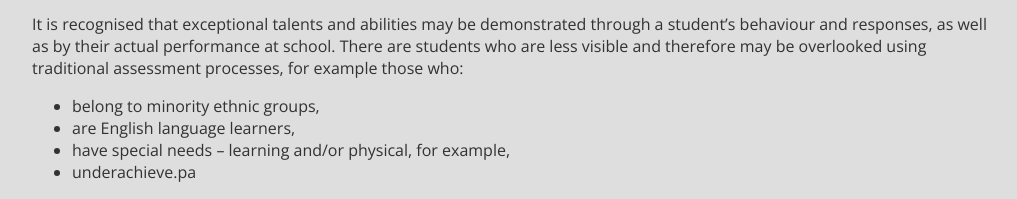
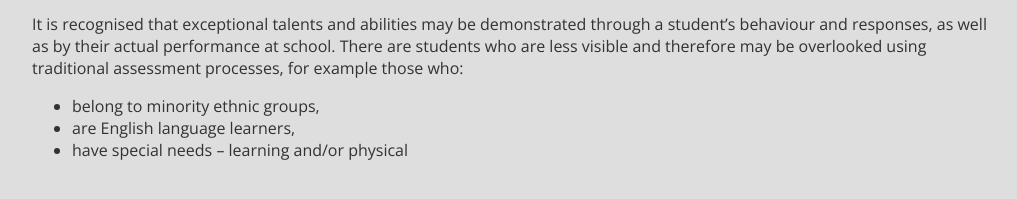
Before and after one commit to MBRobertson/gate-website, a PHP site: page / in a window 1280 px wide. Shown: the part 1003-1202 px from the top of the page, without its empty margins (128-1145 px from the left). After the commit the page ends 1163 px from the top, so only its background shows below. Run offline with PHP 8.4, Linux system fonts and the light colour scheme; some web fonts are replaced.

Commit message:
Fixed typos

```diff
--- a/index.php
+++ b/index.php
@@ -35,8 +35,7 @@
                 <ul>
                     <li>belong to minority ethnic groups,</li>
                     <li>are English language learners,</li>
-                    <li>have special needs – learning and/or physical, for example,</li>
-                    <li>underachieve.pa</li>
+                    <li>have special needs – learning and/or physical</li>
                 </ul>
             </p>
             <script>
```
